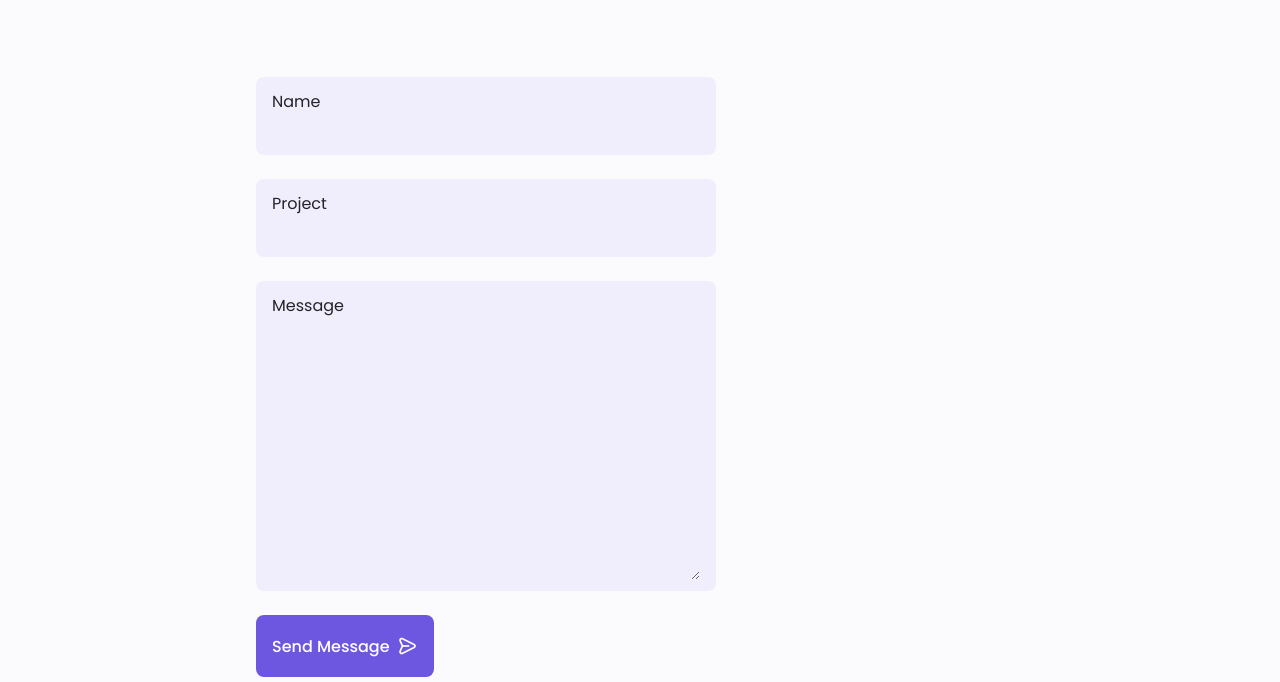
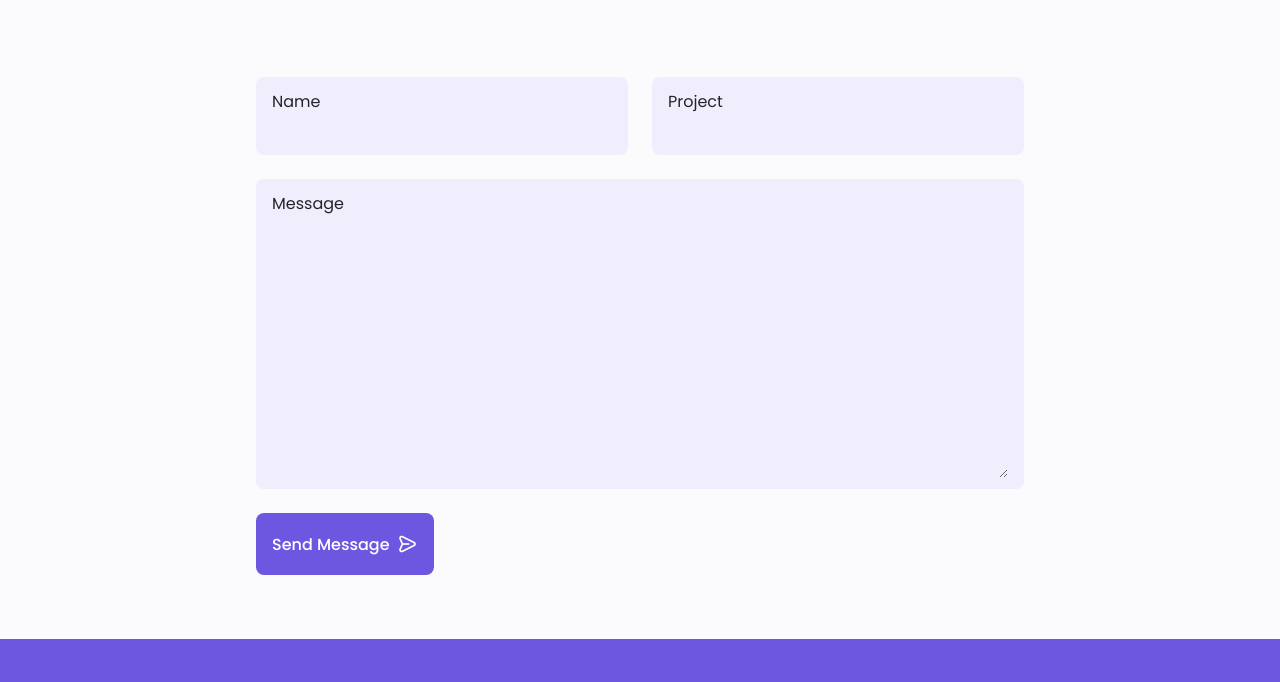
Before and after one commit to aabhishek-chaurasia-au17/My-portfolio-website, a plain HTML site: page Portfolio page/index.html in a window 1280 px wide. Shown: the part 5322-6004 px from the top of the page. Drawn offline with nearby package versions, Linux system fonts and the light colour scheme.

Commit message:
Portfolio final

```diff
--- a/Portfolio page/assets/css/styles.css
+++ b/Portfolio page/assets/css/styles.css
@@ -1279,11 +1279,13 @@ img{
     .swiper-container-horizontal > .swiper-pagination-bullets{
         bottom: -4.5rem;
     }
+    .contact_container{
 
+    }
     .contact_form{
-        width: 460px;
+        width: 100%;
     }
-    .contact_inputs{
+    .contact_input{
         grid-template-columns: repeat(2, 1fr);
     }
 }
```
